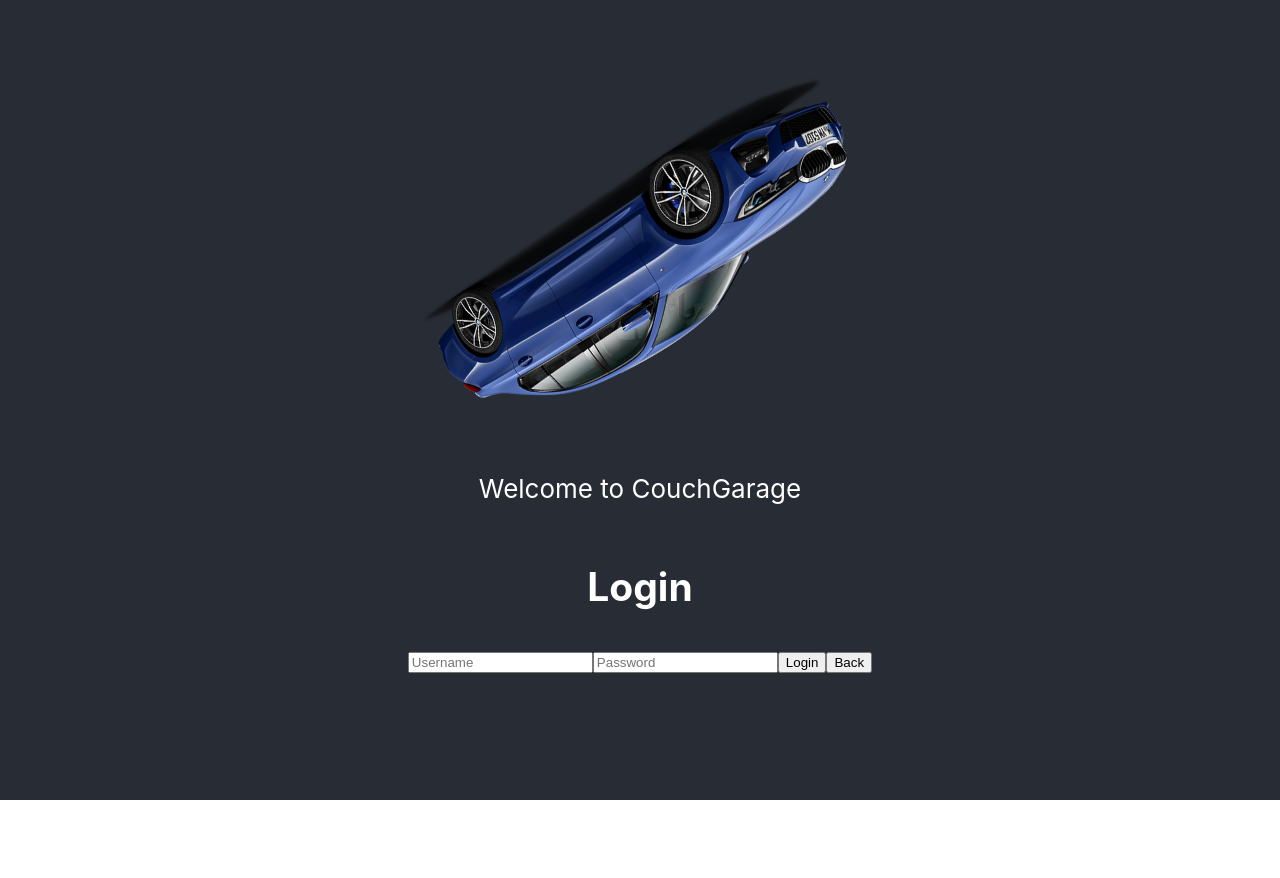
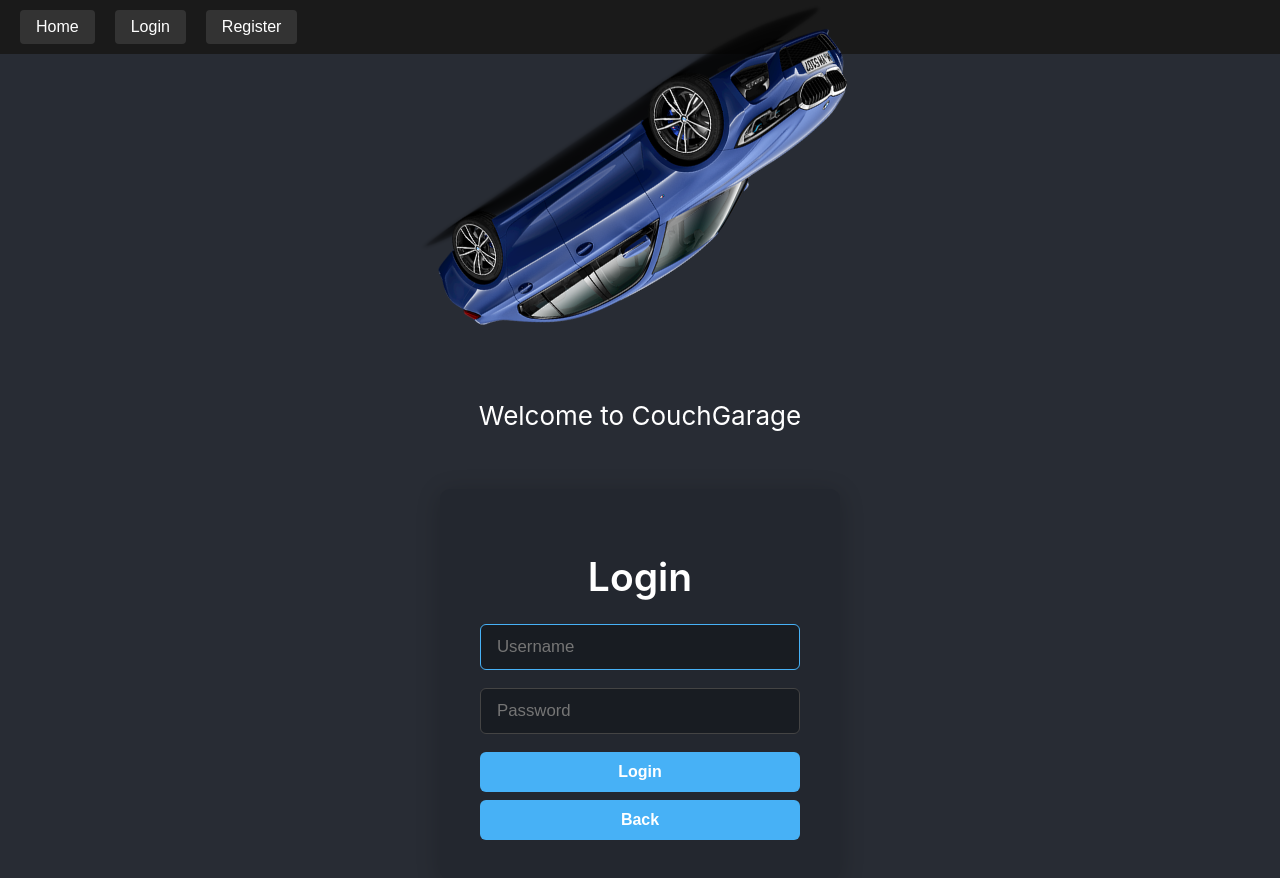
Before and after one commit to jormunrod/CouchGarage, a React (Create React App) app in the folder frontend/: page / in a window 1280 px wide. Both pictures are taken after a click on the button "Login". Shown: the top 878 px of the page. Before the commit the page ends 800 px from the top, so only its background shows below. Built offline with nearby package versions, Linux system fonts and the light colour scheme; no server answers.

Commit message:
feat: implement Navbar component and enhance user interface with dedicated styles for Login and Register forms

```diff
--- a/frontend/src/components/App.js
+++ b/frontend/src/components/App.js
@@ -2,6 +2,7 @@ import React, { useState, useEffect, useCallback } from 'react';
 import Home from './Home';
 import Register from './Register';
 import Login from './Login';
+import Navbar from './Navbar';
 import '../styles/App.css';
 import car from '../assets/images/car.png';
 
@@ -11,7 +12,6 @@ function App() {
   const [view, setView] = useState('home');
   const [user, setUser] = useState(undefined);
 
-  // Centraliza la carga del usuario
   const fetchUser = useCallback(async () => {
     try {
       const response = await fetch(`${API_URL}/api/auth/protected`, { credentials: 'include' });
@@ -41,12 +41,13 @@ function App() {
       case 'login':
         return <Login setView={setView} fetchUser={fetchUser} />;
       default:
-        return <Home setView={setView} user={user} setUser={setUser} fetchUser={fetchUser} />;
+        return <Home user={user} />;
     }
   };
 
   return (
     <div className="App">
+      <Navbar user={user} setView={setView} setUser={setUser} fetchUser={fetchUser} />
       <header className="App-header">
         <img src={car} className="App-logo" alt="logo" />
         <p>Welcome to CouchGarage</p>
--- a/frontend/src/components/Home.js
+++ b/frontend/src/components/Home.js
@@ -1,19 +1,11 @@
 import React from 'react';
-import LogoutButton from './LogoutButton';
 
-const Home = ({ setView, user, setUser, fetchUser }) => (
+const Home = ({ user }) => (
   <div>
-    {user ? (
-      <>
-        <p>Hello, {user.username}. You are logged in!</p>
-        <LogoutButton setUser={setUser} setView={setView} fetchUser={fetchUser} />
-      </>
-    ) : (
-      <>
-        <button onClick={() => setView('register')}>Register</button>
-        <button onClick={() => setView('login')}>Login</button>
-      </>
-    )}
+    {user
+      ? <p>You are logged in!</p>
+      : <p>Please login or register to continue.</p>
+    }
   </div>
 );
 
--- a/frontend/src/components/Login.js
+++ b/frontend/src/components/Login.js
@@ -1,4 +1,5 @@
 import React, { useState } from 'react';
+import '../styles/Login.css';
 
 const API_URL = process.env.REACT_APP_API_URL || 'http://localhost:3000';
 
@@ -15,11 +16,8 @@ const Login = ({ setView, fetchUser }) => {
         credentials: 'include',
         body: JSON.stringify({ username, password }),
       });
-
       if (response.ok) {
-        // Espera a que se refresque el usuario
         await fetchUser();
-        alert('Login successful');
         setView('home');
       } else {
         const errorData = await response.json();
@@ -31,7 +29,7 @@ const Login = ({ setView, fetchUser }) => {
   };
 
   return (
-    <form onSubmit={handleLogin}>
+    <form onSubmit={handleLogin} className="login-form">
       <h2>Login</h2>
       <input
         type="text"
@@ -39,6 +37,7 @@ const Login = ({ setView, fetchUser }) => {
         value={username}
         onChange={(e) => setUsername(e.target.value)}
         required
+        autoFocus
       />
       <input
         type="password"
--- /dev/null
+++ b/frontend/src/components/Navbar.js
@@ -0,0 +1,42 @@
+import React from 'react';
+import '../styles/Navbar.css';
+
+const Navbar = ({ user, setView, setUser, fetchUser }) => {
+  const handleLogout = async () => {
+    const API_URL = process.env.REACT_APP_API_URL || 'http://localhost:3000';
+    try {
+      const response = await fetch(`${API_URL}/api/auth/logout`, {
+        method: "POST",
+        credentials: "include"
+      });
+      if (response.ok) {
+        await fetchUser();
+        setView("home");
+      } else {
+        const errorData = await response.json();
+        alert(`Error: ${errorData.error} - ${errorData.details || ''}`);
+      }
+    } catch (error) {
+      alert("Error al cerrar sesión");
+    }
+  };
+
+  return (
+    <nav className="navbar">
+      <button onClick={() => setView('home')}>Home</button>
+      {user && user.username ? (
+        <>
+          <span className="navbar-user">Hello, {user.username}</span>
+          <button onClick={handleLogout}>Logout</button>
+        </>
+      ) : (
+        <>
+          <button onClick={() => setView('login')}>Login</button>
+          <button onClick={() => setView('register')}>Register</button>
+        </>
+      )}
+    </nav>
+  );
+};
+
+export default Navbar;
--- a/frontend/src/components/Register.js
+++ b/frontend/src/components/Register.js
@@ -1,4 +1,5 @@
 import React, { useState } from 'react';
+import '../styles/Register.css';
 
 const API_URL = process.env.REACT_APP_API_URL || 'http://localhost:3000';
 
@@ -15,7 +16,6 @@ const Register = ({ setView }) => {
         credentials: 'include',
         body: JSON.stringify({ username, password }),
       });
-
       if (response.ok) {
         alert('Usuario registrado con éxito');
         setView('login');
@@ -29,7 +29,7 @@ const Register = ({ setView }) => {
   };
 
   return (
-    <form onSubmit={handleRegister}>
+    <form onSubmit={handleRegister} className="register-form">
       <h2>Register</h2>
       <input
         type="text"
@@ -37,6 +37,7 @@ const Register = ({ setView }) => {
         value={username}
         onChange={(e) => setUsername(e.target.value)}
         required
+        autoFocus
       />
       <input
         type="password"
--- /dev/null
+++ b/frontend/src/styles/Login.css
@@ -0,0 +1,51 @@
+.login-form {
+    background: #23272f;
+    padding: 2rem 2.5rem;
+    border-radius: 10px;
+    box-shadow: 0 4px 24px rgba(0,0,0,0.2);
+    display: flex;
+    flex-direction: column;
+    align-items: stretch;
+    width: 320px;
+    margin: 2rem auto;
+  }
+
+  .login-form h2 {
+    margin-bottom: 1.5rem;
+    color: #fff;
+    text-align: center;
+    font-weight: 600;
+  }
+
+  .login-form input {
+    padding: 0.75rem 1rem;
+    margin-bottom: 1.1rem;
+    border: 1px solid #444;
+    border-radius: 6px;
+    background: #181c22;
+    color: #fff;
+    font-size: 1.05rem;
+    transition: border 0.2s;
+  }
+
+  .login-form input:focus {
+    border: 1.5px solid #47b1f6;
+    outline: none;
+  }
+
+  .login-form button {
+    background: #47b1f6;
+    color: #fff;
+    border: none;
+    padding: 0.7rem 0;
+    border-radius: 6px;
+    font-weight: 600;
+    font-size: 1rem;
+    cursor: pointer;
+    margin-bottom: 8px;
+    transition: background 0.2s;
+  }
+
+  .login-form button:hover {
+    background: #3194cf;
+  }
--- /dev/null
+++ b/frontend/src/styles/Navbar.css
@@ -0,0 +1,30 @@
+.navbar {
+    background: #1a1a1a;
+    color: #fff;
+    padding: 10px 20px;
+    display: flex;
+    align-items: center;
+    gap: 12px;
+  }
+
+  .navbar button {
+    background: #333;
+    border: none;
+    color: #fff;
+    padding: 8px 16px;
+    border-radius: 4px;
+    margin-right: 8px;
+    cursor: pointer;
+    font-size: 1rem;
+    transition: background 0.2s;
+  }
+
+  .navbar button:hover {
+    background: #555;
+  }
+
+  .navbar-user {
+    margin-left: auto;
+    font-weight: bold;
+    font-size: 1.1rem;
+  }
--- /dev/null
+++ b/frontend/src/styles/Register.css
@@ -0,0 +1,51 @@
+.register-form {
+    background: #23272f;
+    padding: 2rem 2.5rem;
+    border-radius: 10px;
+    box-shadow: 0 4px 24px rgba(0,0,0,0.2);
+    display: flex;
+    flex-direction: column;
+    align-items: stretch;
+    width: 320px;
+    margin: 2rem auto;
+  }
+
+  .register-form h2 {
+    margin-bottom: 1.5rem;
+    color: #fff;
+    text-align: center;
+    font-weight: 600;
+  }
+
+  .register-form input {
+    padding: 0.75rem 1rem;
+    margin-bottom: 1.1rem;
+    border: 1px solid #444;
+    border-radius: 6px;
+    background: #181c22;
+    color: #fff;
+    font-size: 1.05rem;
+    transition: border 0.2s;
+  }
+
+  .register-form input:focus {
+    border: 1.5px solid #47b1f6;
+    outline: none;
+  }
+
+  .register-form button {
+    background: #47b1f6;
+    color: #fff;
+    border: none;
+    padding: 0.7rem 0;
+    border-radius: 6px;
+    font-weight: 600;
+    font-size: 1rem;
+    cursor: pointer;
+    margin-bottom: 8px;
+    transition: background 0.2s;
+  }
+
+  .register-form button:hover {
+    background: #3194cf;
+  }
```
